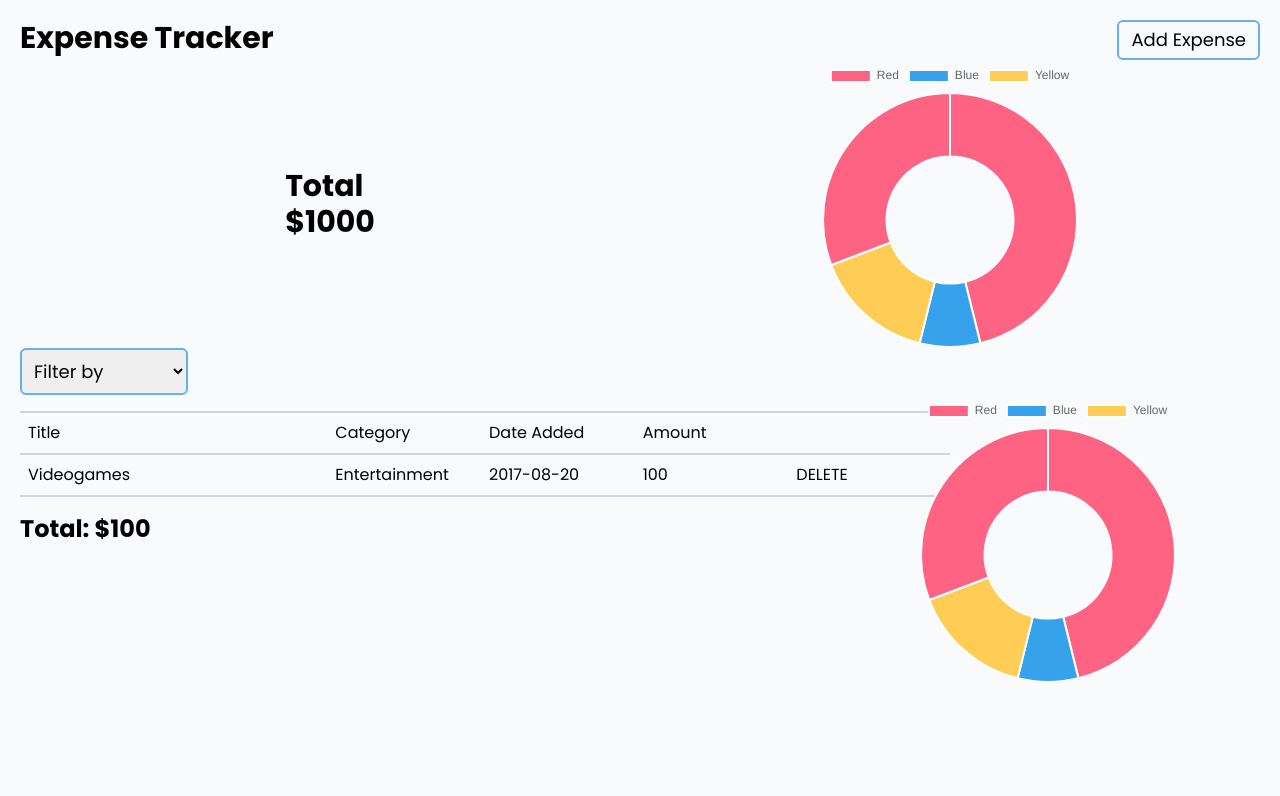
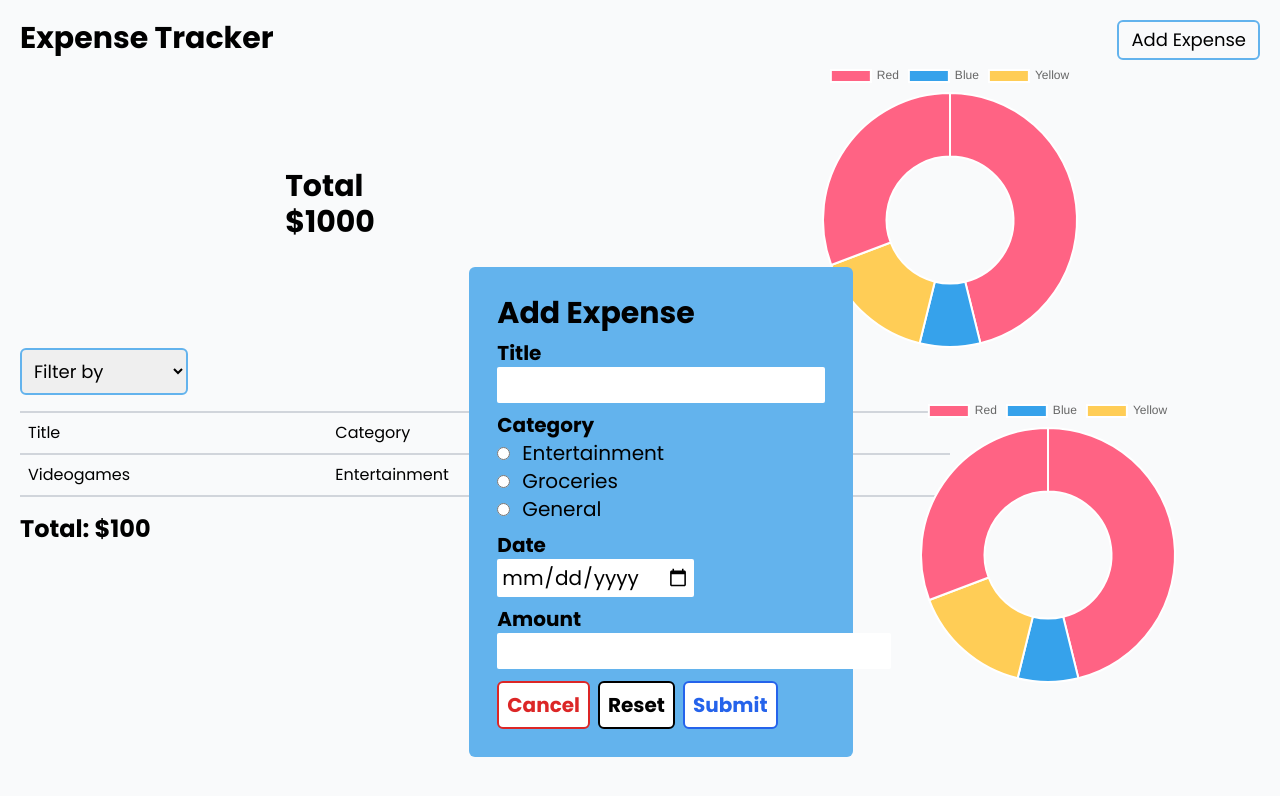
Before and after one commit to GerardoGarcia79/expense-tracker-app, a React (Vite) app: page / in a window 1280 px wide. Shown: the top 796 px of the page. Built offline with nearby package versions, Linux system fonts and the light colour scheme.

Commit message:
Create and style Form component

```diff
--- a/src/App.tsx
+++ b/src/App.tsx
@@ -3,10 +3,11 @@ import { Doughnut } from "react-chartjs-2";
 import { Chart as ChartJS, Tooltip, Legend, ArcElement } from "chart.js";
 import allData from "./data/allExpensesData";
 import { useState } from "react";
+import Form from "./components/Form";
 ChartJS.register(ArcElement, Legend, Tooltip);
 
 function App() {
-  const [expenses, setExpenses] = useState([
+  const [expenses] = useState([
     {
       id: 1,
       title: "Videogames",
@@ -75,6 +76,7 @@ function App() {
           <Doughnut data={allData} options={{}} className="" />
         </div>
       </div>
+      <Form />
     </div>
   );
 }
--- /dev/null
+++ b/src/components/Form.tsx
@@ -0,0 +1,73 @@
+const Form = () => {
+  return (
+    <div className="fixed top-1/3 md:right-[12%] lg:right-1/3 z-10 bg-[#63b3ed] p-7 rounded-md text-xl w-[92%] md:w-3/4 lg:w-[30%]">
+      <h1 className="text-3xl font-bold">Add Expense</h1>
+      <form>
+        <p className="font-bold mt-2">Title</p>
+        <input type="text" className="p-1 rounded-sm w-full" />
+        <p className="font-bold mt-2">Category</p>
+        <div className="">
+          <div className="block">
+            <input
+              type="radio"
+              name="category"
+              id="Entertainment"
+              value="Entertainment"
+              className="mr-3 cursor-pointer"
+            />
+            <label htmlFor="Entertainment" className="cursor-pointer">
+              Entertainment
+            </label>
+          </div>
+          <div className="block">
+            <input
+              type="radio"
+              name="category"
+              id="Groceries"
+              value="Groceries"
+              className="mr-3 cursor-pointer"
+            />
+            <label htmlFor="Groceries" className="cursor-pointer">
+              Groceries
+            </label>
+          </div>
+          <div className="block ">
+            <input
+              type="radio"
+              name="category"
+              id="General"
+              value="General"
+              className="mr-3 cursor-pointer"
+            />
+            <label htmlFor="General" className="cursor-pointer">
+              General
+            </label>
+          </div>
+        </div>
+        <p className="font-bold mt-2">Date</p>
+        <input type="date" className="p-1 rounded-sm" />
+        <p className="font-bold mt-2">Amount</p>
+        <input type="number" className="p-1 rounded-sm" />
+        <div className="mt-3">
+          <button className="border-2 border-red-600 text-red-600 bg-white p-2 rounded-md mr-2 font-bold hover:border-4">
+            Cancel
+          </button>
+          <button
+            type="reset"
+            className="border-2 border-black text-black bg-white p-2 rounded-md mr-2 font-bold hover:border-4"
+          >
+            Reset
+          </button>
+          <button
+            type="submit"
+            className="border-2 border-blue-600 text-blue-600 bg-white p-2 rounded-md mr-2 font-bold hover:border-4"
+          >
+            Submit
+          </button>
+        </div>
+      </form>
+    </div>
+  );
+};
+
+export default Form;
```
